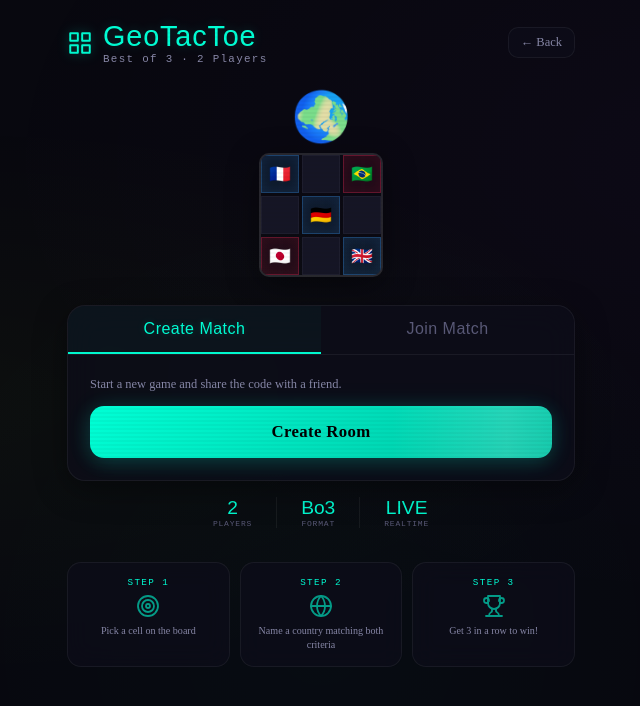
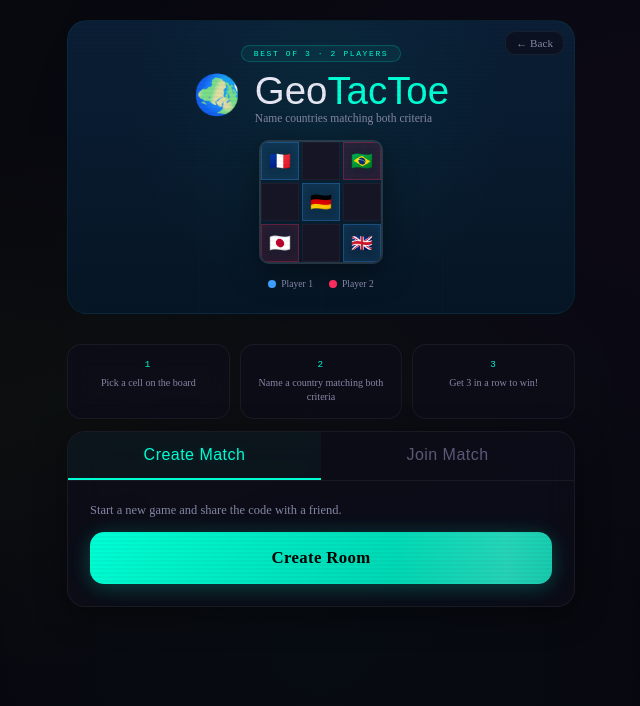
Before and after one commit to beany12/Geovs, a website: page geotactoe.html in a window 1280 px wide. Shown: the whole page, without its empty margins (319-959 px from the left). Drawn offline with nearby package versions, Linux system fonts and the light colour scheme; no server answers.

Commit message:
GeoTacToe: Full page hero lobby redesign (Option D)
- Hero section with grid background + ambient teal glow
- Globe + title side by side layout
- Mini board centered with player color legend
- BEST OF 3 · 2 PLAYERS badge
- Simplified steps (numbers only, no icons)
- Create/Join tabs below in card

Co-Authored-By: Claude Opus 4.6 (1M context) <noreply@anthropic.com>

```diff
--- a/geotactoe.html
+++ b/geotactoe.html
@@ -219,25 +219,44 @@ body.timer-danger{box-shadow:inset 0 0 80px rgba(255,45,94,.08)}
 
 <!-- ═══ LOBBY ═══ -->
 <div class="screen active" id="screen-lobby">
-  <div class="gtt-header">
-    <div class="gtt-logo">
-      <svg width="26" height="26" viewBox="0 0 24 24" fill="none" stroke="currentColor" stroke-width="1.8" stroke-linecap="round" stroke-linejoin="round"><rect x="3" y="3" width="7" height="7"/><rect x="14" y="3" width="7" height="7"/><rect x="14" y="14" width="7" height="7"/><rect x="3" y="14" width="7" height="7"/></svg>
-      <div>GeoTacToe<span>Best of 3 · 2 Players</span></div>
+  <!-- Full Page Hero -->
+  <div style="width:100%;min-height:200px;border-radius:20px;background:linear-gradient(180deg,#0a1e35,#061525);position:relative;overflow:hidden;padding:24px 20px;display:flex;flex-direction:column;align-items:center;gap:10px;border:1px solid rgba(0,255,213,.06);margin-bottom:14px">
+    <!-- Grid background -->
+    <svg viewBox="0 0 500 300" style="position:absolute;inset:0;width:100%;height:100%;opacity:.04"><line x1="0" y1="150" x2="500" y2="150" stroke="#fff" stroke-width=".5"/><line x1="0" y1="75" x2="500" y2="75" stroke="#fff" stroke-width=".3"/><line x1="0" y1="225" x2="500" y2="225" stroke="#fff" stroke-width=".3"/><line x1="125" y1="0" x2="125" y2="300" stroke="#fff" stroke-width=".3"/><line x1="250" y1="0" x2="250" y2="300" stroke="#fff" stroke-width=".3"/><line x1="375" y1="0" x2="375" y2="300" stroke="#fff" stroke-width=".3"/></svg>
+    <div style="position:absolute;inset:0;background:radial-gradient(circle at 50% 30%,rgba(0,255,213,.05),transparent 60%)"></div>
+    <!-- Back link -->
+    <a class="back-link" href="index.html" style="position:absolute;top:10px;right:10px;font-size:.7rem;padding:5px 10px;z-index:2">← Back</a>
+    <!-- Badge -->
+    <div style="font-family:var(--font-m);font-size:.5rem;letter-spacing:.2em;color:var(--teal,#00ffd5);padding:3px 12px;border-radius:100px;border:1px solid rgba(0,255,213,.2);background:rgba(0,255,213,.06);z-index:1">BEST OF 3 · 2 PLAYERS</div>
+    <!-- Title + Globe -->
+    <div style="position:relative;z-index:1;display:flex;align-items:center;gap:14px">
+      <div class="gtt-globe" style="font-size:2.4rem">🌍</div>
+      <div>
+        <div style="font-family:var(--font-d);font-size:2.4rem;line-height:.9">Geo<span style="color:var(--teal,#00ffd5)">TacToe</span></div>
+        <div style="font-size:.72rem;color:var(--muted2);margin-top:4px">Name countries matching both criteria</div>
+      </div>
     </div>
-    <a class="back-link" href="index.html">← Back</a>
-  </div>
-
-  <!-- Hero -->
-  <div class="gtt-hero">
-    <div class="gtt-globe">🌍</div>
-    <div class="gtt-hero-grid">
+    <!-- Mini board -->
+    <div class="gtt-hero-grid" style="z-index:1;margin:4px 0">
       <div class="gtt-hero-cell p1">🇫🇷</div><div class="gtt-hero-cell"></div><div class="gtt-hero-cell p2">🇧🇷</div>
       <div class="gtt-hero-cell"></div><div class="gtt-hero-cell p1">🇩🇪</div><div class="gtt-hero-cell"></div>
       <div class="gtt-hero-cell p2">🇯🇵</div><div class="gtt-hero-cell"></div><div class="gtt-hero-cell p1">🇬🇧</div>
     </div>
+    <!-- Player legend -->
+    <div style="display:flex;gap:16px;z-index:1">
+      <div style="display:flex;align-items:center;gap:5px"><div style="width:8px;height:8px;border-radius:50%;background:#3da0ff"></div><span style="font-size:.6rem;color:var(--muted2)">Player 1</span></div>
+      <div style="display:flex;align-items:center;gap:5px"><div style="width:8px;height:8px;border-radius:50%;background:var(--rose,#ff2d5e)"></div><span style="font-size:.6rem;color:var(--muted2)">Player 2</span></div>
+    </div>
   </div>
 
-  <!-- Tabbed Create / Join -->
+  <!-- Steps -->
+  <div class="gtt-how" style="margin-bottom:12px">
+    <div class="gtt-step"><div class="gtt-step-num">1</div><div class="gtt-step-text" id="step1-text">Pick a cell on the board</div></div>
+    <div class="gtt-step"><div class="gtt-step-num">2</div><div class="gtt-step-text" id="step2-text">Name a matching country</div></div>
+    <div class="gtt-step"><div class="gtt-step-num">3</div><div class="gtt-step-text" id="step3-text">Get 3 in a row to win!</div></div>
+  </div>
+
+  <!-- Create / Join -->
   <div class="gtt-lobby-card">
     <div class="gtt-tabs">
       <button class="gtt-tab active" id="tab-create-label" onclick="switchLobbyTab('create')">Create Match</button>
@@ -251,34 +270,6 @@ body.timer-danger{box-shadow:inset 0 0 80px rgba(255,45,94,.08)}
       <p style="font-size:.78rem;color:var(--muted2);margin-bottom:10px" id="join-desc">Enter the 6-letter room code to join.</p>
       <input class="gtt-input" id="join-code" maxlength="6" placeholder="ENTER CODE" autocomplete="off">
       <button class="btn-lime" id="btn-join" onclick="joinRoom()">Join Room</button>
-    </div>
-  </div>
-
-  <!-- Stats strip -->
-  <div style="display:flex;justify-content:center;gap:24px;margin-bottom:18px;width:100%">
-    <div style="text-align:center"><div style="font-family:var(--font-d);font-size:1.2rem;color:var(--teal,#00ffd5)">2</div><div style="font-family:var(--font-m);font-size:.5rem;color:var(--muted);letter-spacing:.1em">PLAYERS</div></div>
-    <div style="width:1px;background:rgba(255,255,255,.06)"></div>
-    <div style="text-align:center"><div style="font-family:var(--font-d);font-size:1.2rem;color:var(--teal,#00ffd5)">Bo3</div><div style="font-family:var(--font-m);font-size:.5rem;color:var(--muted);letter-spacing:.1em">FORMAT</div></div>
-    <div style="width:1px;background:rgba(255,255,255,.06)"></div>
-    <div style="text-align:center"><div style="font-family:var(--font-d);font-size:1.2rem;color:var(--teal,#00ffd5)">LIVE</div><div style="font-family:var(--font-m);font-size:.5rem;color:var(--muted);letter-spacing:.1em">REALTIME</div></div>
-  </div>
-
-  <!-- How to play -->
-  <div class="gtt-how">
-    <div class="gtt-step">
-      <div class="gtt-step-num">STEP 1</div>
-      <div class="gtt-step-icon"><svg width="24" height="24" viewBox="0 0 24 24" fill="none" stroke="var(--teal,#00ffd5)" stroke-width="1.8" stroke-linecap="round" stroke-linejoin="round"><circle cx="12" cy="12" r="10"/><circle cx="12" cy="12" r="6"/><circle cx="12" cy="12" r="2"/></svg></div>
-      <div class="gtt-step-text" id="step1-text">Pick a cell on the board</div>
-    </div>
-    <div class="gtt-step">
-      <div class="gtt-step-num">STEP 2</div>
-      <div class="gtt-step-icon"><svg width="24" height="24" viewBox="0 0 24 24" fill="none" stroke="var(--teal,#00ffd5)" stroke-width="1.8" stroke-linecap="round" stroke-linejoin="round"><circle cx="12" cy="12" r="10"/><path d="M12 2a14.5 14.5 0 0 0 0 20 14.5 14.5 0 0 0 0-20"/><path d="M2 12h20"/></svg></div>
-      <div class="gtt-step-text" id="step2-text">Name a country matching both criteria</div>
-    </div>
-    <div class="gtt-step">
-      <div class="gtt-step-num">STEP 3</div>
-      <div class="gtt-step-icon"><svg width="24" height="24" viewBox="0 0 24 24" fill="none" stroke="var(--teal,#00ffd5)" stroke-width="1.8" stroke-linecap="round" stroke-linejoin="round"><path d="M6 9H4.5a2.5 2.5 0 0 1 0-5C7 4 7 7 7 7"/><path d="M18 9h1.5a2.5 2.5 0 0 0 0-5C17 4 17 7 17 7"/><path d="M4 22h16"/><path d="M10 14.66V17c0 .55-.47.98-.97 1.21C7.85 18.75 7 20 7 22"/><path d="M14 14.66V17c0 .55.47.98.97 1.21C16.15 18.75 17 20 17 22"/><path d="M18 2H6v7a6 6 0 0 0 12 0V2Z"/></svg></div>
-      <div class="gtt-step-text" id="step3-text">Get 3 in a row to win!</div>
     </div>
   </div>
 </div>
```
